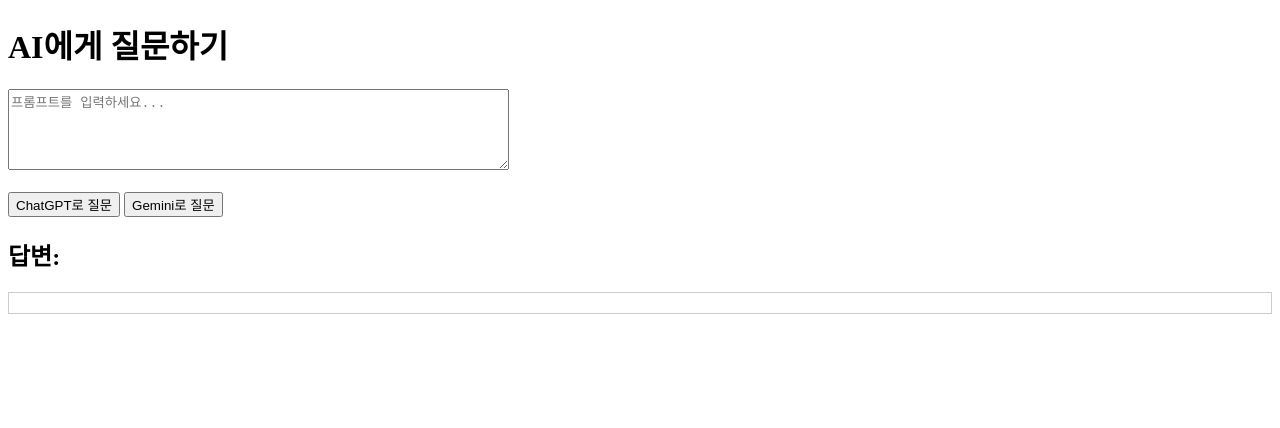
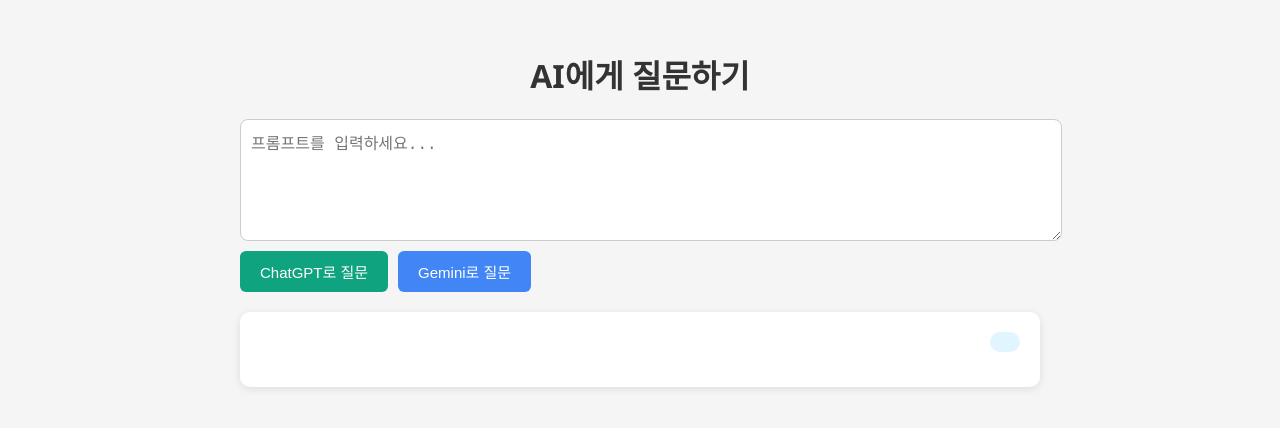
Before and after one commit to dureamPark/GE_Model, a website: page index.html in a window 1280 px wide. Both pictures are taken after a click on the button "ChatGPT로 질문". Drawn offline with Linux system fonts and the light colour scheme; no server answers.

Commit message:
Complete add chatGPT and design website.

```diff
--- a/index.html
+++ b/index.html
@@ -1,48 +1,202 @@
 <!DOCTYPE html>
 <html lang="ko">
 <head>
-  <meta charset="UTF-8">
-  <title>AI 이중 질문기</title>
+  <meta charset="UTF-8" />
+  <title>AI 듀얼 챗봇</title>
+  <style>
+    body {
+      font-family: 'Segoe UI', sans-serif;
+      background: #f5f5f5;
+      margin: 0;
+      padding: 0;
+    }
+
+    .container {
+      max-width: 800px;
+      margin: 0 auto;
+      padding: 30px 20px;
+    }
+
+    h1 {
+      text-align: center;
+      color: #333;
+    }
+
+    .input-section {
+      display: flex;
+      flex-direction: column;
+      gap: 10px;
+      margin-bottom: 20px;
+    }
+
+    textarea {
+      width: 100%;
+      height: 100px;
+      resize: vertical;
+      padding: 10px;
+      font-size: 16px;
+      border-radius: 8px;
+      border: 1px solid #ccc;
+    }
+
+    .btns {
+      display: flex;
+      gap: 10px;
+    }
+
+    button {
+      padding: 10px 20px;
+      font-size: 15px;
+      border: none;
+      border-radius: 6px;
+      cursor: pointer;
+    }
+
+    .gpt-btn {
+      background-color: #10a37f;
+      color: white;
+    }
+
+    .gemini-btn {
+      background-color: #4285f4;
+      color: white;
+    }
+
+    .chat-box {
+      background: white;
+      padding: 20px;
+      border-radius: 10px;
+      box-shadow: 0 2px 8px rgba(0, 0, 0, 0.1);
+    }
+
+    .message {
+      margin-bottom: 15px;
+    }
+
+    .user {
+      background-color: #e1f5fe;
+      padding: 10px 15px;
+      border-radius: 12px;
+      align-self: flex-end;
+      max-width: 75%;
+      margin-left: auto;
+    }
+
+    .ai {
+      background-color: #eeeeee;
+      padding: 10px 15px;
+      border-radius: 12px;
+      align-self: flex-start;
+      max-width: 75%;
+      margin-right: auto;
+    }
+
+    .message-wrapper {
+      display: flex;
+      flex-direction: column;
+    }
+
+    .ai.gpt {
+      background-color: #e6f4f1; /* GPT용 초록톤 */
+      border-left: 5px solid #10a37f;
+    }
+
+    .ai.gemini {
+      background-color: #e8f0fe; /* Gemini용 파랑톤 */
+      border-left: 5px solid #4285f4;
+    }
+  </style>
 </head>
 <body>
-  <h1>AI에게 질문하기</h1>
+  <div class="container">
+    <h1>AI에게 질문하기</h1>
 
-  <textarea id="prompt" rows="5" cols="60" placeholder="프롬프트를 입력하세요..."></textarea><br><br>
+    <div class="input-section">
+      <textarea id="prompt" placeholder="프롬프트를 입력하세요..."></textarea>
+      <div class="btns">
+        <button class="gpt-btn" onclick="askChatGPT()">ChatGPT로 질문</button>
+        <button class="gemini-btn" onclick="askGemini()">Gemini로 질문</button>
+      </div>
+    </div>
 
-  <button onclick="askChatGPT()">ChatGPT로 질문</button>
-  <button onclick="askGemini()">Gemini로 질문</button>
-
-  <h2>답변:</h2>
-  <div id="response" style="white-space: pre-wrap; border: 1px solid #ccc; padding: 10px;"></div>
+    <div class="chat-box" id="chatBox"></div>
+  </div>
 
   <script>
-    async function askChatGPT() {
-      const prompt = document.getElementById("prompt").value;
-      const responseDiv = document.getElementById("response");
+  function appendMessage(type, text, model = "") {
+      const wrapper = document.createElement("div");
+      wrapper.className = "message-wrapper";
 
-      const res = await fetch('http://localhost:3001/chatgpt', {
-        method: 'POST',
-        headers: { 'Content-Type': 'application/json' },
-        body: JSON.stringify({ prompt })
-      });
+      const msg = document.createElement("div");
+      msg.className = `message ${type}`;
+      if (type === "ai" && model) {
+        msg.classList.add(model); // 'gpt' 또는 'gemini'
+      }
+      msg.textContent = text;
 
-      const data = await res.json();
-      responseDiv.innerText = data.answer || 'ChatGPT 응답 실패';
+      wrapper.appendChild(msg);
+      document.getElementById("chatBox").appendChild(wrapper);
     }
 
-    async function askGemini() {
-      const prompt = document.getElementById("prompt").value;
-      const responseDiv = document.getElementById("response");
+  async function askChatGPT() {
+    const prompt = document.getElementById("prompt").value;
+    appendMessage("user", prompt);
+    const res = await fetch("http://localhost:3001/chatgpt", {
+      method: "POST",
+      headers: { "Content-Type": "application/json" },
+      body: JSON.stringify({ prompt }),
+    });
+    const data = await res.json();
+    appendMessage("ai", data.answer || "ChatGPT 응답 실패", "gpt");
+  }
 
-      const res = await fetch('http://localhost:3000/gemini', {
-        method: 'POST',
-        headers: { 'Content-Type': 'application/json' },
-        body: JSON.stringify({ prompt })
-      });
+  async function askGemini() {
+    const prompt = document.getElementById("prompt").value;
+    appendMessage("user", prompt);
+    const res = await fetch("http://localhost:3000/gemini", {
+      method: "POST",
+      headers: { "Content-Type": "application/json" },
+      body: JSON.stringify({ prompt }),
+    });
+    const data = await res.json();
+    appendMessage("ai", data.answer || "Gemini 응답 실패", "gemini");
+  }
 
-      const data = await res.json();
-      responseDiv.innerText = data.answer || 'Gemini 응답 실패';
-    }
+    // async function askChatGPT() {
+    //   const prompt = document.getElementById("prompt").value;
+    //   appendMessage("user", prompt);
+    //   const res = await fetch("http://localhost:3001/chatgpt", {
+    //     method: "POST",
+    //     headers: { "Content-Type": "application/json" },
+    //     body: JSON.stringify({ prompt }),
+    //   });
+    //   const data = await res.json();
+    //   appendMessage("ai", data.answer || "ChatGPT 응답 실패");
+    // }
+
+    // async function askGemini() {
+    //   const prompt = document.getElementById("prompt").value;
+    //   appendMessage("user", prompt);
+    //   const res = await fetch("http://localhost:3000/gemini", {
+    //     method: "POST",
+    //     headers: { "Content-Type": "application/json" },
+    //     body: JSON.stringify({ prompt }),
+    //   });
+    //   const data = await res.json();
+    //   appendMessage("ai", data.answer || "Gemini 응답 실패");
+    // }
+
+    // function appendMessage(type, text) {
+    //   const wrapper = document.createElement("div");
+    //   wrapper.className = "message-wrapper";
+
+    //   const msg = document.createElement("div");
+    //   msg.className = `message ${type}`;
+    //   msg.textContent = text;
+
+    //   wrapper.appendChild(msg);
+    //   document.getElementById("chatBox").appendChild(wrapper);
+    // }
   </script>
 </body>
 </html>
```
Also changed, not shown: server_gemini.js (+17 -7 lines), server_gpt.js (+8 -1 lines).
